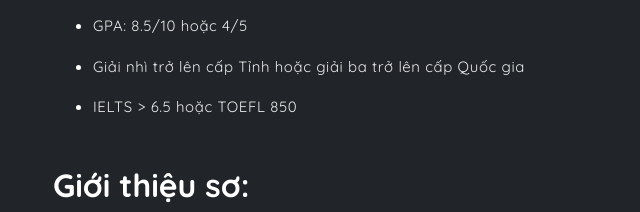
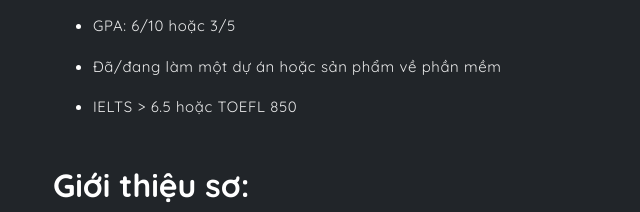
Before and after one commit to Hew01/HBInfo, a website: page public_html/info.html in a window 1280 px wide. Shown: the part 766-978 px from the top of the page, 17-657 px from the left. Drawn offline with Linux system fonts and the light colour scheme.

Commit message:
Update info.html

```diff
--- a/public_html/info.html
+++ b/public_html/info.html
@@ -203,12 +203,11 @@
                         </h2>
                         <ul>
                             <li style="color: white">
-                                <p>GPA: 8.5/10 hoặc 4/5</p>
+                                <p>GPA: 6/10 hoặc 3/5</p>
                             </li>
                             <li style="color: white">
                                 <p>
-                                    Giải nhì trở lên cấp Tỉnh hoặc giải ba trở
-                                    lên cấp Quốc gia
+                                    Đã/đang làm một dự án hoặc sản phẩm về phần mềm
                                 </p>
                             </li>
                             <li style="color: white">
```
